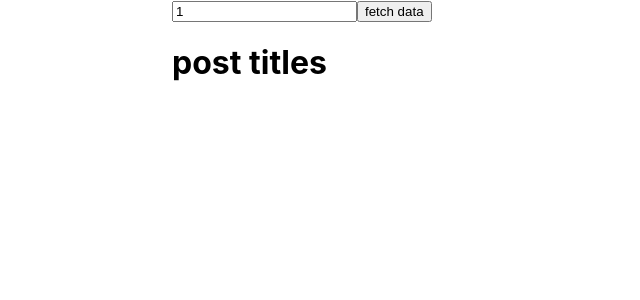
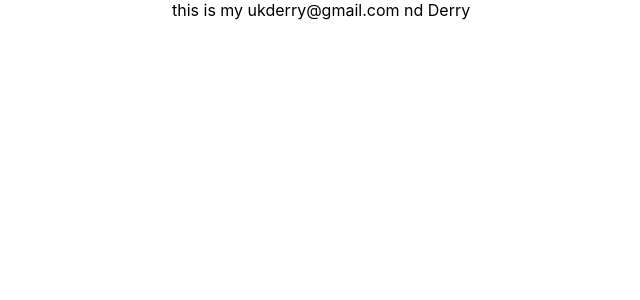
Before and after one commit to Derry-ukere/react-hooks, a React (Create React App) app: page / in a window 1280 px wide. Shown: the top 300 px of the page, without its empty margins (28-668 px from the left). Built offline with nearby package versions, Linux system fonts and the light colour scheme; no server answers.

Commit message:
added use context

```diff
--- a/src/App.js
+++ b/src/App.js
@@ -1,6 +1,7 @@
 import React from 'react'
-
-import Component from './useEffect/Datafetch'
+import Component from './useContext/ComponentC'
+export const UserContext = React.createContext()
+export const MailContext = React.createContext()
 
 const App = () => {
   return (
@@ -10,9 +11,12 @@ const App = () => {
         marginTop: 'auto',
       }}
     >
-      <Component />
+      <UserContext.Provider value='Derry'>
+        <MailContext.Provider value='ukderry@gmail.com'>
+          <Component />
+        </MailContext.Provider>
+      </UserContext.Provider>
     </div>
   )
 }
-
 export default App
--- /dev/null
+++ b/src/useContext/ComponentC.js
@@ -0,0 +1,12 @@
+import React from 'react'
+import ComponentE from './ComponentE'
+
+const ComponentC = () => {
+  return (
+    <div>
+      <ComponentE />
+    </div>
+  )
+}
+
+export default ComponentC
--- /dev/null
+++ b/src/useContext/ComponentE.js
@@ -0,0 +1,12 @@
+import React from 'react'
+import ComponentF from './ComponentF'
+
+const ComponentE = () => {
+  return (
+    <div>
+      <ComponentF />
+    </div>
+  )
+}
+
+export default ComponentE
--- /dev/null
+++ b/src/useContext/ComponentF.js
@@ -0,0 +1,13 @@
+import React, { useContext } from 'react'
+import { UserContext, MailContext } from '../App'
+const ComponentF = () => {
+  const user = useContext(UserContext)
+  const email = useContext(MailContext)
+  return (
+    <div>
+      this is my {email} nd {user}
+    </div>
+  )
+}
+
+export default ComponentF
--- a/src/useEffect/Datafetch.js
+++ b/src/useEffect/Datafetch.js
@@ -8,7 +8,7 @@ const Datafetch = () => {
 
   const url = `https://jsonplaceholder.typicode.com/posts/${idFromButton}`
 
-  const mapFunc = (obj, index) => <li key={index}> {obj.title}</li>
+  //   const mapFunc = (obj, index) => <li key={index}> {obj.title}</li>
   const handleIdChange = (e) => setId(e.target.value)
   const handeClick = () => seIdFromButton(id)
   const getResponse = (res) => setPost(res.data)
```
Also changed, not shown: 1 other file (tests, documents, lock files or other folders).
